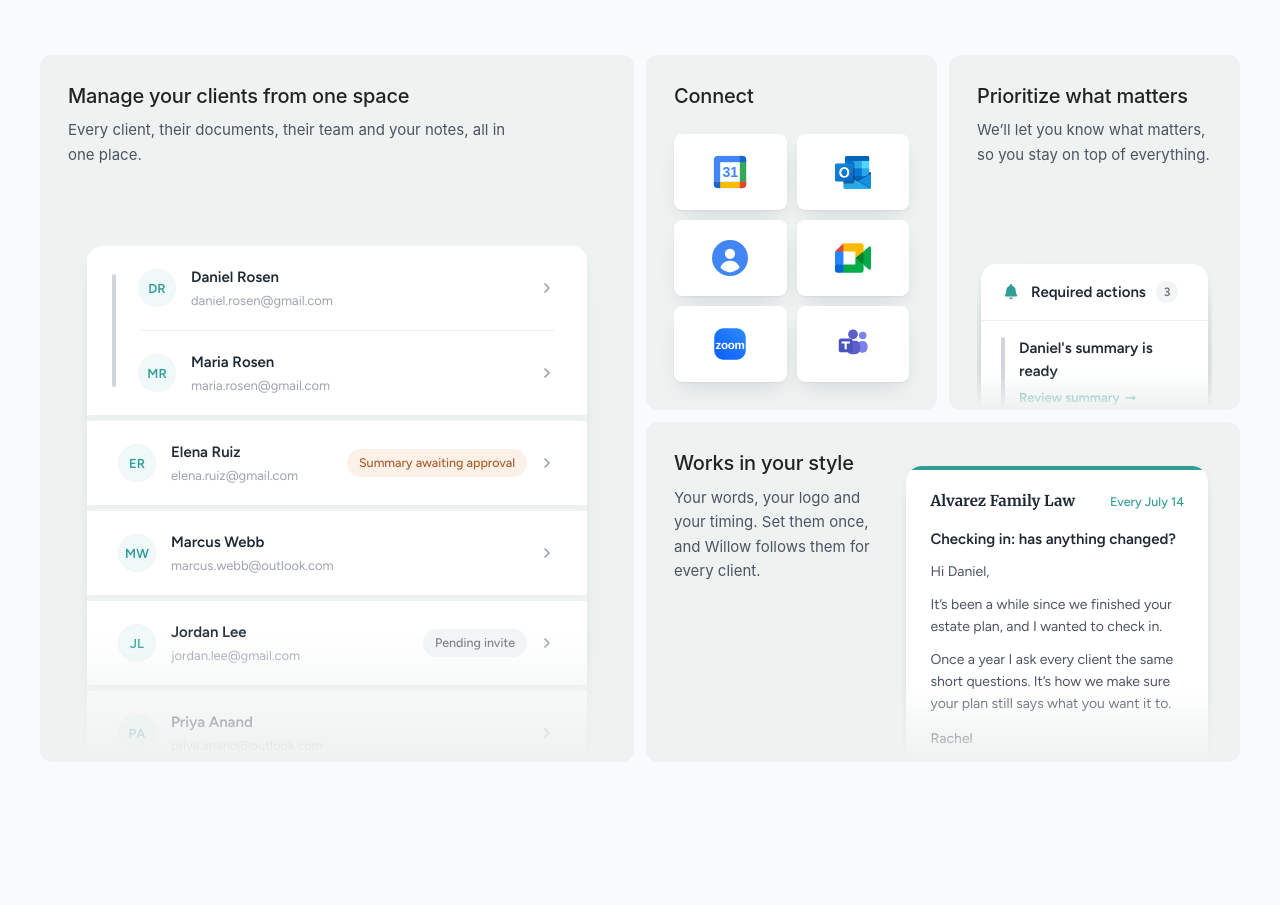
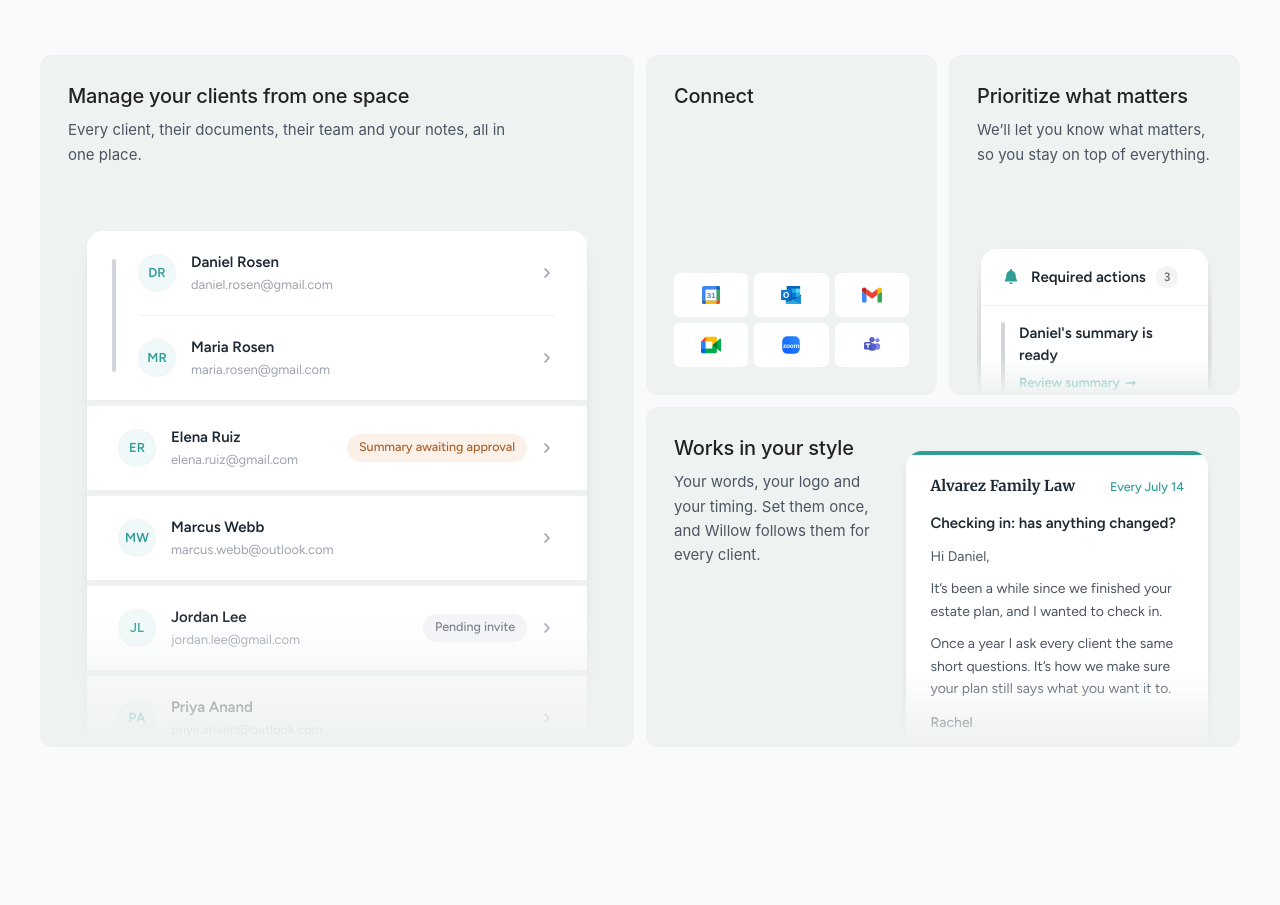
Before and after one commit to Willow-07042002-Inc/landing-page-v, a React (Vite) app: page /platform in a window 1280 px wide. Shown: the part 2774-3679 px from the top of the page. Built offline with nearby package versions, Linux system fonts and the light colour scheme; grey boxes are pictures that could not be loaded; a web font is replaced by a local one.

Commit message:
For attorneys: quieter, shorter Connect tile with Gmail
Co-Authored-By: Claude Opus 5.5 <noreply@anthropic.com>

```diff
--- a/src/components/site/WhatYouDeliver.tsx
+++ b/src/components/site/WhatYouDeliver.tsx
@@ -6,7 +6,6 @@ import { ProClientRowView, ProCoupleView } from "@/components/product/attorney-c
 import { ProColumn, ProReminder } from "@/components/product/attorney-dashboard";
 import {
   GoogleCalendarLogo,
-  GoogleContactsLogo,
   GoogleMeetLogo,
   MicrosoftTeamsLogo,
   OutlookLogo,
@@ -88,11 +87,21 @@ const InYourWords = () => (
   </div>
 );
 
+const GmailLogo = ({ className }: { className?: string }) => (
+  <svg className={className} viewBox="52 42 88 66" xmlns="http://www.w3.org/2000/svg" aria-hidden="true">
+    <path fill="#4285F4" d="M58 108h14V74L52 59v43c0 3.32 2.69 6 6 6" />
+    <path fill="#34A853" d="M120 108h14c3.32 0 6-2.69 6-6V59l-20 15" />
+    <path fill="#FBBC04" d="M120 48v26l20-15v-8c0-7.42-8.47-11.65-14.4-7.2" />
+    <path fill="#EA4335" d="M72 74V48l24 18 24-18v26L96 92" />
+    <path fill="#C5221F" d="M52 51v8l20 15V48l-5.6-4.2c-5.94-4.45-14.4-.22-14.4 7.2" />
+  </svg>
+);
+
 type Logo = (p: { className?: string }) => React.ReactElement;
 const CONNECTORS: { name: string; Logo: Logo }[] = [
   { name: "Google Calendar", Logo: GoogleCalendarLogo },
   { name: "Outlook", Logo: OutlookLogo },
-  { name: "Google contacts", Logo: GoogleContactsLogo },
+  { name: "Gmail", Logo: GmailLogo },
   { name: "Google Meet", Logo: GoogleMeetLogo },
   { name: "Zoom", Logo: ZoomLogo },
   { name: "Microsoft Teams", Logo: MicrosoftTeamsLogo },
@@ -116,10 +125,10 @@ const WhatYouDeliver = () => (
 
         <article id="integrations" className={`${TILE} scroll-mt-24 p-7 lg:col-span-3 lg:min-h-[340px]`}>
           <TileTitle>Connect</TileTitle>
-          <ul className="mt-auto grid grid-cols-2 gap-2.5 pt-6 min-[420px]:grid-cols-3 sm:grid-cols-3 lg:grid-cols-2">
+          <ul className="mt-auto grid grid-cols-3 gap-1.5 pt-6">
             {CONNECTORS.map(({ name, Logo }) => (
-              <li key={name} title={name} className="flex h-[76px] items-center justify-center rounded-lg bg-white" style={{ boxShadow: UI_SHADOW }}>
-                <Logo className="h-9 w-9" />
+              <li key={name} title={name} className="flex h-11 items-center justify-center rounded-md bg-white">
+                <Logo className="h-5 w-5 object-contain" />
                 <span className="sr-only">{name}</span>
               </li>
             ))}
```
